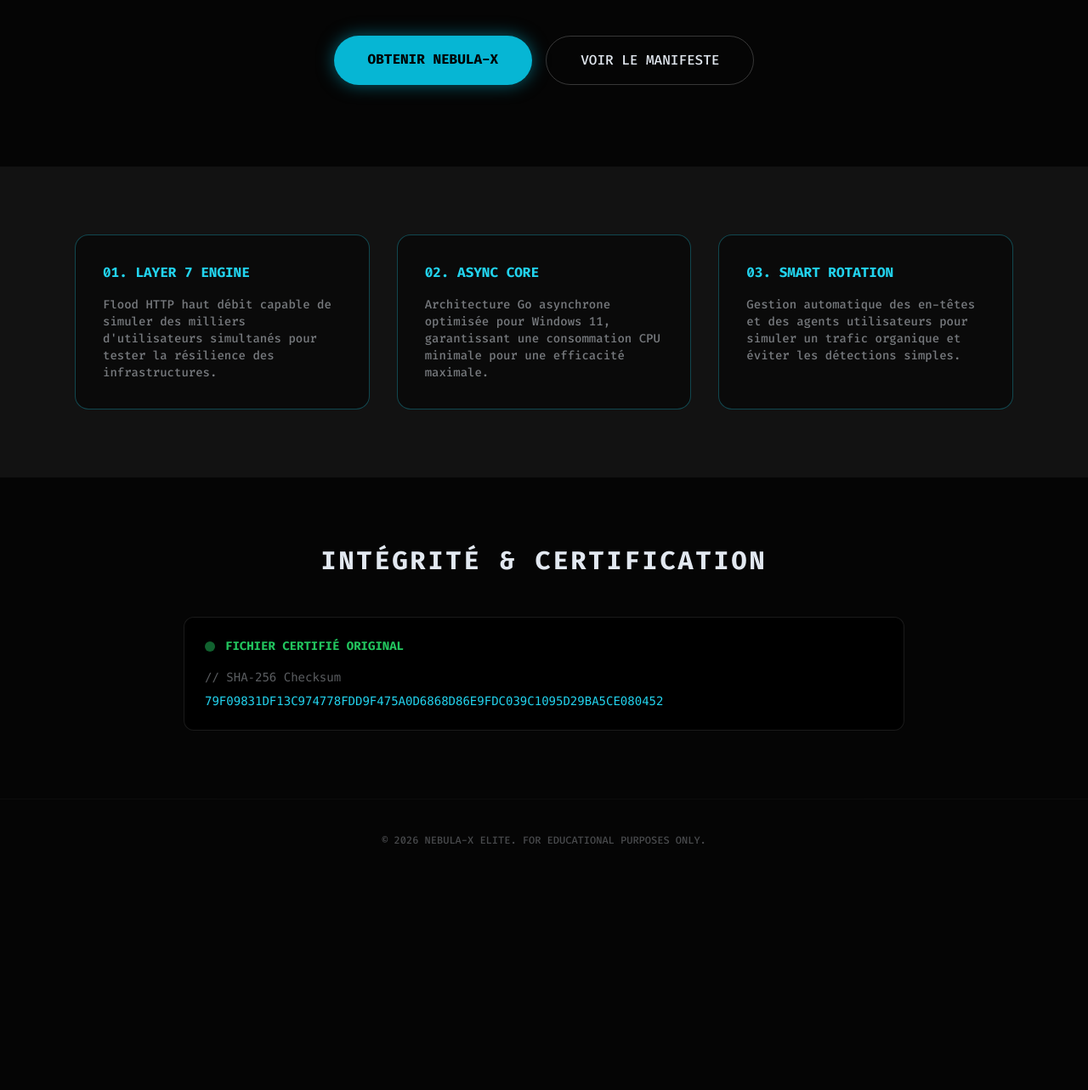
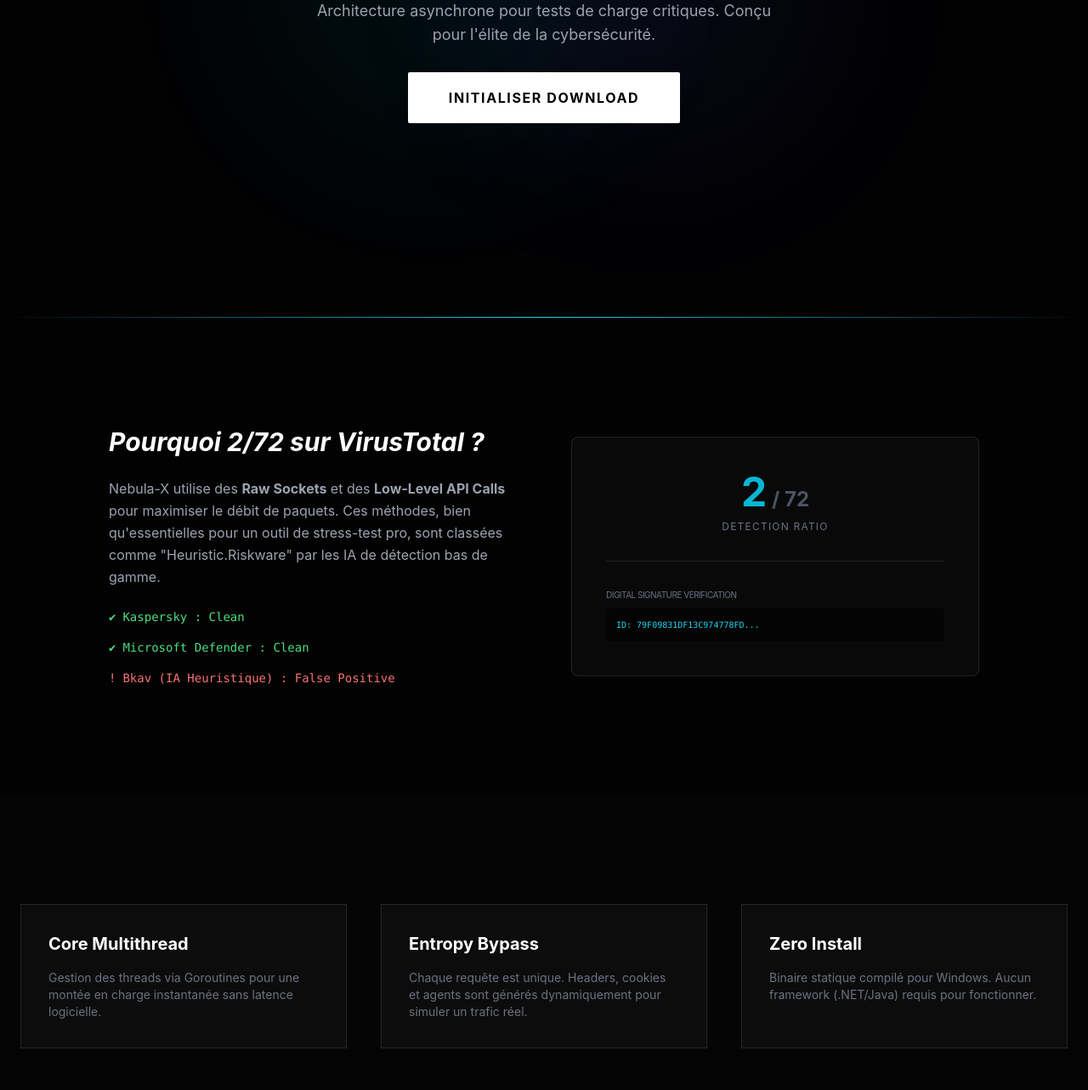
Before and after one commit to Jules251gamming/NEBULA-X, a plain HTML site: page index.html in a window 1280 px wide. Shown: the part 427-1710 px from the top of the page at 85% size. Before the commit the page ends 1464 px from the top, so only its background shows below. Drawn offline with nearby package versions, Linux system fonts and the light colour scheme.

Commit message:
Revise index.html for new content and styles

```diff
--- a/index.html
+++ b/index.html
@@ -1,79 +1,85 @@
 <!DOCTYPE html>
-<html lang="fr">
+<html lang="fr" class="scroll-smooth">
 <head>
     <meta charset="UTF-8">
     <meta name="viewport" content="width=device-width, initial-scale=1.0">
-    <title>NEBULA-X | Advanced Network Security Audit</title>
+    <title>NEBULA-X | Red Team Infrastructure</title>
     <script src="https://cdn.tailwindcss.com"></script>
-    <link href="https://fonts.googleapis.com/css2?family=Fira+Code:wght@300;500;700&display=swap" rel="stylesheet">
+    <link href="https://unpkg.com/aos@2.3.1/dist/aos.css" rel="stylesheet">
     <style>
-        body { font-family: 'Fira Code', monospace; background-color: #050505; color: #e2e8f0; }
-        .glow { box-shadow: 0 0 20px rgba(6, 182, 212, 0.5); }
-        .gradient-text { background: linear-gradient(90deg, #22d3ee, #818cf8); -webkit-background-clip: text; -webkit-text-fill-color: transparent; }
-        .border-neon { border: 1px solid rgba(34, 211, 238, 0.3); }
+        @keyframes pulse-glow { 0%, 100% { opacity: 0.5; } 50% { opacity: 1; } }
+        body { background-color: #020203; font-family: 'Inter', sans-serif; color: #fff; }
+        .cyber-card { background: rgba(255, 255, 255, 0.03); border: 1px solid rgba(255, 255, 255, 0.1); transition: all 0.4s ease; }
+        .cyber-card:hover { border-color: #22d3ee; box-shadow: 0 0 30px rgba(34, 211, 238, 0.2); transform: translateY(-10px); }
+        .glow-line { height: 1px; background: linear-gradient(90deg, transparent, #22d3ee, transparent); }
     </style>
 </head>
 <body class="overflow-x-hidden">
 
-    <nav class="p-6 flex justify-between items-center border-b border-white/10 backdrop-blur-md sticky top-0 z-50">
-        <div class="text-2xl font-bold tracking-tighter gradient-text">NEBULA-X</div>
-        <div class="hidden md:flex space-x-8 text-sm uppercase tracking-widest opacity-70">
-            <a href="#features" class="hover:text-cyan-400 transition">Spécifications</a>
-            <a href="#security" class="hover:text-cyan-400 transition">Sécurité</a>
-            <a href="#download" class="hover:text-cyan-400 transition">Télécharger</a>
+    <header class="relative min-h-screen flex items-center justify-center overflow-hidden">
+        <div class="absolute inset-0 z-0">
+            <div class="absolute top-1/4 left-1/4 w-96 h-96 bg-cyan-500/10 rounded-full blur-[120px] animate-pulse"></div>
+            <div class="absolute bottom-1/4 right-1/4 w-96 h-96 bg-indigo-500/10 rounded-full blur-[120px] animate-pulse"></div>
         </div>
-    </nav>
 
-    <section class="py-24 px-6 text-center">
-        <h1 class="text-5xl md:text-7xl font-bold mb-6 tracking-tight">The Next Generation of <br><span class="gradient-text">Stress Testing</span></h1>
-        <p class="max-w-2xl mx-auto opacity-60 text-lg mb-10">
-            Une suite d'audit réseau ultra-performante développée pour les Red Teams.
-            Moteur de flood multithreadé avec gestion de charge dynamique.
-        </p>
-        <div class="flex flex-col md:flex-row justify-center gap-4">
-            <a href="#download" class="bg-cyan-500 hover:bg-cyan-400 text-black font-bold py-4 px-10 rounded-full transition glow">
-                OBTENIR NEBULA-X
-            </a>
-            <button class="border border-white/20 hover:bg-white/5 py-4 px-10 rounded-full transition">
-                VOIR LE MANIFESTE
-            </button>
+        <div class="relative z-10 text-center px-6" data-aos="fade-up" data-aos-duration="1500">
+            <div class="inline-block px-4 py-1 border border-cyan-500/30 rounded-full text-cyan-400 text-xs tracking-widest mb-6 uppercase">
+                Stable Build v2.0.4 r72
+            </div>
+            <h1 class="text-6xl md:text-8xl font-black mb-8 tracking-tighter">NEBULA<span class="text-cyan-500">-</span>X</h1>
+            <p class="text-gray-400 max-w-xl mx-auto text-lg mb-12">Architecture asynchrone pour tests de charge critiques. Conçu pour l'élite de la cybersécurité.</p>
+            <a href="#download" class="bg-white text-black font-bold py-5 px-12 rounded-sm hover:bg-cyan-400 transition-all duration-300 tracking-widest uppercase">Initialiser Download</a>
         </div>
-    </section>
+    </header>
 
-    <section id="features" class="py-20 bg-white/5">
-        <div class="max-w-6xl mx-auto px-6 grid md:grid-cols-3 gap-8">
-            <div class="p-8 rounded-2xl border-neon bg-black/40">
-                <h3 class="text-cyan-400 font-bold mb-4">01. LAYER 7 ENGINE</h3>
-                <p class="opacity-50 text-sm">Flood HTTP haut débit capable de simuler des milliers d'utilisateurs simultanés pour tester la résilience des infrastructures.</p>
-            </div>
-            <div class="p-8 rounded-2xl border-neon bg-black/40">
-                <h3 class="text-cyan-400 font-bold mb-4">02. ASYNC CORE</h3>
-                <p class="opacity-50 text-sm">Architecture Go asynchrone optimisée pour Windows 11, garantissant une consommation CPU minimale pour une efficacité maximale.</p>
-            </div>
-            <div class="p-8 rounded-2xl border-neon bg-black/40">
-                <h3 class="text-cyan-400 font-bold mb-4">03. SMART ROTATION</h3>
-                <p class="opacity-50 text-sm">Gestion automatique des en-têtes et des agents utilisateurs pour simuler un trafic organique et éviter les détections simples.</p>
+    <div class="glow-line"></div>
+
+    <section class="py-32 px-6" id="security">
+        <div class="max-w-5xl mx-auto">
+            <div class="grid md:grid-cols-2 gap-16 items-center">
+                <div data-aos="fade-right">
+                    <h2 class="text-3xl font-bold mb-6 italic">Pourquoi 2/72 sur VirusTotal ?</h2>
+                    <p class="text-gray-400 mb-6 leading-relaxed">
+                        Nebula-X utilise des <strong>Raw Sockets</strong> et des <strong>Low-Level API Calls</strong> pour maximiser le débit de paquets. Ces méthodes, bien qu'essentielles pour un outil de stress-test pro, sont classées comme "Heuristic.Riskware" par les IA de détection bas de gamme.
+                    </p>
+                    <ul class="space-y-4 text-sm font-mono">
+                        <li class="flex items-center text-green-400"><span class="mr-2">✔</span> Kaspersky : Clean</li>
+                        <li class="flex items-center text-green-400"><span class="mr-2">✔</span> Microsoft Defender : Clean</li>
+                        <li class="flex items-center text-red-400"><span class="mr-2">!</span> Bkav (IA Heuristique) : False Positive</li>
+                    </ul>
+                </div>
+                <div class="cyber-card p-10 rounded-lg text-center" data-aos="zoom-in">
+                    <div class="text-5xl font-bold text-cyan-500 mb-2">2<span class="text-gray-600 text-2xl"> / 72</span></div>
+                    <p class="text-xs tracking-widest text-gray-500 uppercase">Detection Ratio</p>
+                    <div class="mt-8 pt-8 border-t border-white/10 text-left">
+                        <p class="text-[10px] text-gray-500 mb-2 uppercase tracking-tighter">Digital Signature Verification</p>
+                        <div class="bg-black/50 p-3 rounded font-mono text-[10px] text-cyan-400">
+                            ID: 79F09831DF13C974778FD...
+                        </div>
+                    </div>
+                </div>
             </div>
         </div>
     </section>
 
-    <section id="security" class="py-20 px-6 max-w-4xl mx-auto text-center">
-        <h2 class="text-3xl font-bold mb-12 uppercase tracking-widest">Intégrité & Certification</h2>
-        <div class="bg-black border border-white/10 p-6 rounded-xl text-left">
-            <div class="flex items-center mb-4">
-                <div class="w-3 h-3 bg-green-500 rounded-full mr-3 animate-pulse"></div>
-                <span class="text-sm font-bold text-green-500 uppercase">Fichier Certifié Original</span>
+    <section class="py-32 bg-[#050505]">
+        <div class="max-w-7xl mx-auto px-6 grid md:grid-cols-3 gap-10">
+            <div class="cyber-card p-8" data-aos="fade-up" data-aos-delay="100">
+                <h3 class="text-xl font-bold mb-4">Core Multithread</h3>
+                <p class="text-gray-500 text-sm">Gestion des threads via Goroutines pour une montée en charge instantanée sans latence logicielle.</p>
             </div>
-            <div class="space-y-2 font-mono text-xs md:text-sm">
-                <p class="opacity-40">// SHA-256 Checksum</p>
-                <p class="text-cyan-400 break-all">79F09831DF13C974778FDD9F475A0D6868D86E9FDC039C1095D29BA5CE080452</p>
+            <div class="cyber-card p-8" data-aos="fade-up" data-aos-delay="200">
+                <h3 class="text-xl font-bold mb-4">Entropy Bypass</h3>
+                <p class="text-gray-500 text-sm">Chaque requête est unique. Headers, cookies et agents sont générés dynamiquement pour simuler un trafic réel.</p>
+            </div>
+            <div class="cyber-card p-8" data-aos="fade-up" data-aos-delay="300">
+                <h3 class="text-xl font-bold mb-4">Zero Install</h3>
+                <p class="text-gray-500 text-sm">Binaire statique compilé pour Windows. Aucun framework (.NET/Java) requis pour fonctionner.</p>
             </div>
         </div>
     </section>
 
-    <footer class="py-10 text-center opacity-30 text-xs border-t border-white/10">
-        &copy; 2026 NEBULA-X ELITE. FOR EDUCATIONAL PURPOSES ONLY.
-    </footer>
-
+    <script src="https://unpkg.com/aos@2.3.1/dist/aos.js"></script>
+    <script>AOS.init();</script>
 </body>
 </html>
```
